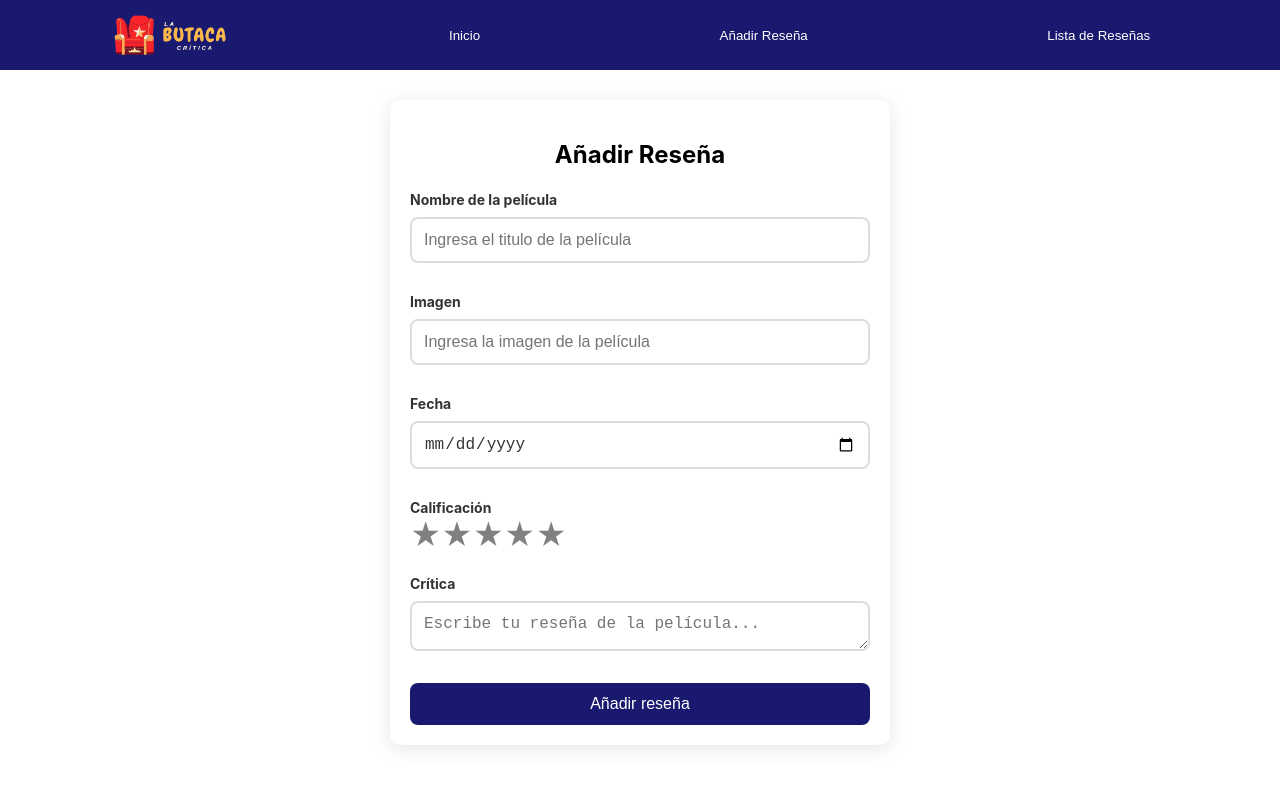
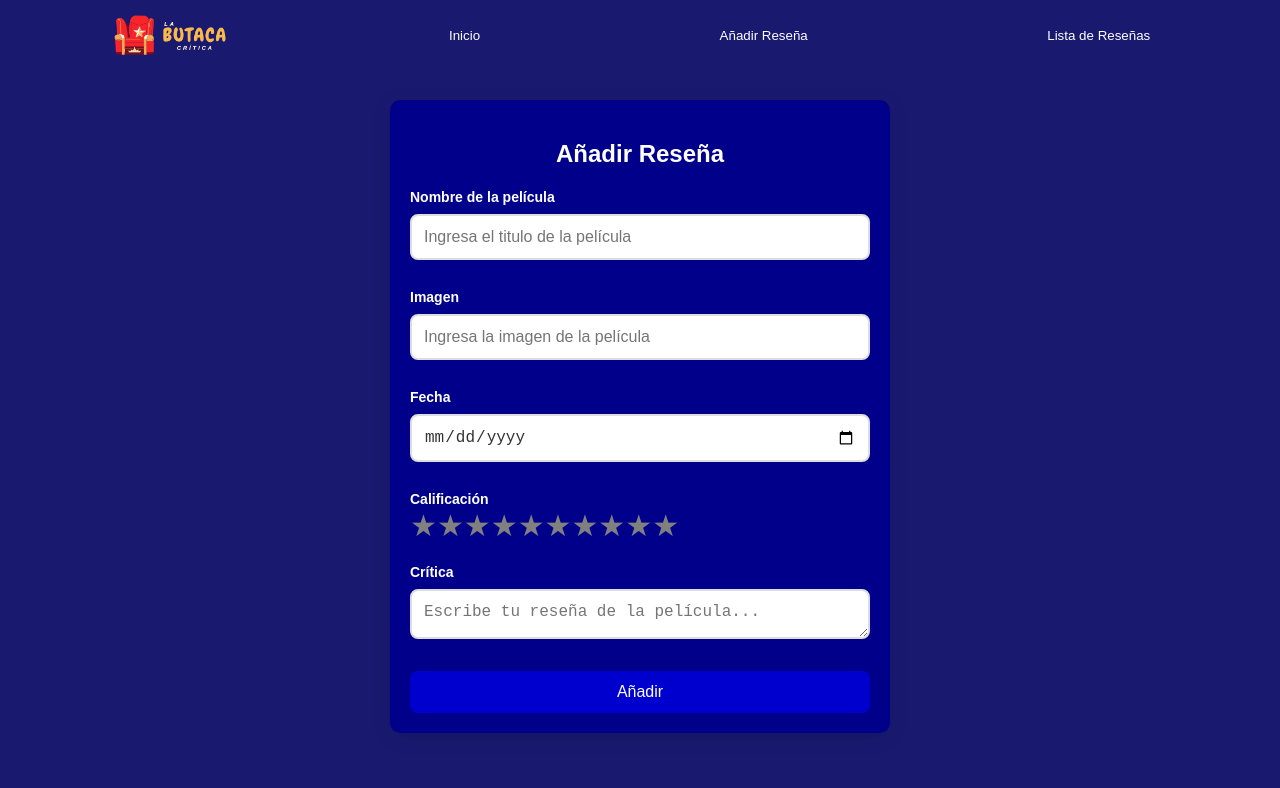
Before and after one commit to Tzihual/ProyectoF-InterfacesW, a React (Create React App) app in the folder proyectof/: page / in a window 1280 px wide. Both pictures are taken after a click on the button "Añadir Reseña". Shown: the top 788 px of the page. Built offline with nearby package versions, Linux system fonts and the light colour scheme; no server answers.

Commit message:
un poco más de diseño

```diff
--- a/proyectof/src/App.css
+++ b/proyectof/src/App.css
@@ -1,5 +1,22 @@
+html, body {
+  margin: 0;
+  padding: 0;
+  width: 100%;
+  height: 100%;
+  background-color: #191970; /* Mismo color que el navbar */
+  color: white; /* Asegúrate de usar texto visible */
+  font-family: Arial, sans-serif; /* Fuente consistente */
+}
+
 .App {
   text-align: center;
+  background-color: #191970; /* Mismo color que el fondo */
+
+}
+/*
+.App {
+  text-align: center;
+  background-color: #191970;
 }
 
 .App-logo {
@@ -36,7 +53,7 @@
     transform: rotate(360deg);
   }
 }
-
+*/
 .movie-card img {
   max-width: 100%;
   height: auto;
@@ -54,3 +71,14 @@
   width: 23%; /* Aproximadamente para que quepan cuatro en una fila */
   margin: 1%; /* Espacio entre tarjetas */
 }
+
+
+.slick-dots li button:before {
+  color: white; /* Cambia el color de los puntos no activos */
+  font-size: 12px; /* Tamaño del punto */
+}
+
+/*PUNTOS ACTIVOS*/
+.slick-dots li.slick-active button:before {
+  color: #FFD700; /* Cambia el color del punto activo (amarillo dorado en este caso) */
+}
--- a/proyectof/src/App.js
+++ b/proyectof/src/App.js
@@ -3,6 +3,7 @@ import Navbar from './components/Navbar';
 import MovieForm from './components/MovieForm';
 import ListaReseña from './paginas/ListaReseña';
 import PaginaDeInicio from './paginas/PaginaDeInicio';
+import "./App.css";
 
 const App = () => {
   const [movies, setMovies] = useState([]);
@@ -21,6 +22,7 @@ const App = () => {
       {activeView === 'create' && <MovieForm onAddMovie={addMovie} />}
       {activeView === 'list' && <ListaReseña movies={movies} />}
     </div>
+
   );
 };
 
--- a/proyectof/src/components/CardCarousel.js
+++ b/proyectof/src/components/CardCarousel.js
@@ -7,17 +7,25 @@ const CardContainer = styled.div`
   display: flex;
   flex-direction: column;
   align-items: center;
-  background-color: #fff;
+  background-color: #00008B;
   border-radius: 10px;
+  color: white;
   overflow: hidden;
   box-shadow: 0 4px 8px rgba(0, 0, 0, 0.1);
   margin: 5px; /* Espaciado entre cards */
+  transition: transform 0.3s ease, filter 0.3s ease;
+
+  &:hover {
+    transform: scale(1.05); /* Aumenta ligeramente el tamaño */
+    filter: brightness(1.2); /* Aumenta el brillo */
+  }
 `;
 
 const MovieImage = styled.img`
   width: 100%; /* La imagen ocupa todo el ancho del card */
   height: 350px; /* Altura ajustada para mantener la proporción */
   object-fit: cover; /* Asegura que la imagen cubra el espacio sin distorsión */
+
 `;
 
 const MovieInfo = styled.div`
@@ -41,6 +49,7 @@ const MovieDetails = styled.div`
 const CardCarrusel = ({ movie }) => {
   return (
     <CardContainer>
+      <br></br>
       <MovieImage src={movie.image} alt={movie.title} />
       <MovieInfo>
         <MovieTitle>{movie.title}</MovieTitle>
--- a/proyectof/src/components/Carousel.js
+++ b/proyectof/src/components/Carousel.js
@@ -38,11 +38,13 @@ const Carousel = ({ movies }) => {
   };
 
   return (
+
     <Slider {...settings}>
       {movies.map(movie => (
         <div key={movie.id}>
           <CardCarrusel movie={movie} />
         </div>
+
       ))}
     </Slider>
   );
--- a/proyectof/src/components/MovieForm.js
+++ b/proyectof/src/components/MovieForm.js
@@ -6,7 +6,7 @@ const FormContainer = styled.div`
   width: 100%;
   max-width: 500px;
   margin: 30px auto;
-  background-color: #fff;
+  background-color: #00008B;
   padding: 20px;
   border-radius: 10px;
   box-shadow: 0 4px 20px rgba(0, 0, 0, 0.1);
@@ -38,14 +38,14 @@ const Input = styled.input`
 
 const Label = styled.label`
   font-weight: bold;
-  color: #333;
+  color: white;
   font-size: 14px;
 `;
 
 const Button = styled.button`
   width: 100%;
   padding: 12px;
-  background-color: #191970;
+  background-color: #0000CE;
   color: white;
   border: none;
   border-radius: 8px;
@@ -77,7 +77,8 @@ const Texto = styled.textarea`
     box-shadow: 0 0 8px rgba(52, 152, 219, 0.3);
   }
 `;
-
+const Titulo = styled.h2`
+color:white;`;
 const MovieForm = ({ onAddMovie }) => {
   const [movie, setMovie] = useState({
     title: '',
@@ -112,7 +113,7 @@ const MovieForm = ({ onAddMovie }) => {
 
   return (
     <FormContainer>
-      <h2>Añadir Reseña</h2>
+      <Titulo>Añadir Reseña</Titulo>
       <form onSubmit={handleSubmit}>
         <InputGroup>
         <Label htmlFor="title">Nombre de la película</Label>
@@ -129,7 +130,7 @@ const MovieForm = ({ onAddMovie }) => {
         <InputGroup>
         <Label htmlFor="rating">Calificación</Label>
         <ReactStars
-            count={5}
+            count={10}
             value={movie.rating} // Valor actual de la calificación
             onChange={handleRatingChange} // Maneja el cambio de calificación
             size={30}
@@ -140,7 +141,7 @@ const MovieForm = ({ onAddMovie }) => {
         <Label htmlFor="reviews">Crítica</Label>
         <Texto name="reviews" onChange={handleChange} value={movie.reviews} rows={5} placeholder="Escribe tu reseña de la película..."/>
         </InputGroup>
-        <Button type="submit">Añadir reseña</Button>
+        <Button type="submit">Añadir</Button>
       </form>
     </FormContainer>
   );
--- a/proyectof/src/paginas/PaginaDeInicio.js
+++ b/proyectof/src/paginas/PaginaDeInicio.js
@@ -25,8 +25,10 @@ const PaginaDeInicio = () => {
     <div>
       <h2>Tendencias</h2>
       <Carousel movies={tendencias} />
+      <br></br><br></br>
       <h2>Lo más popular</h2>
       <Carousel movies={peliculas} />
+      <br></br><br></br>
       <h2>Mejor calificadas</h2>
       <Carousel movies={mejorCalificadas} />
     </div>
```
